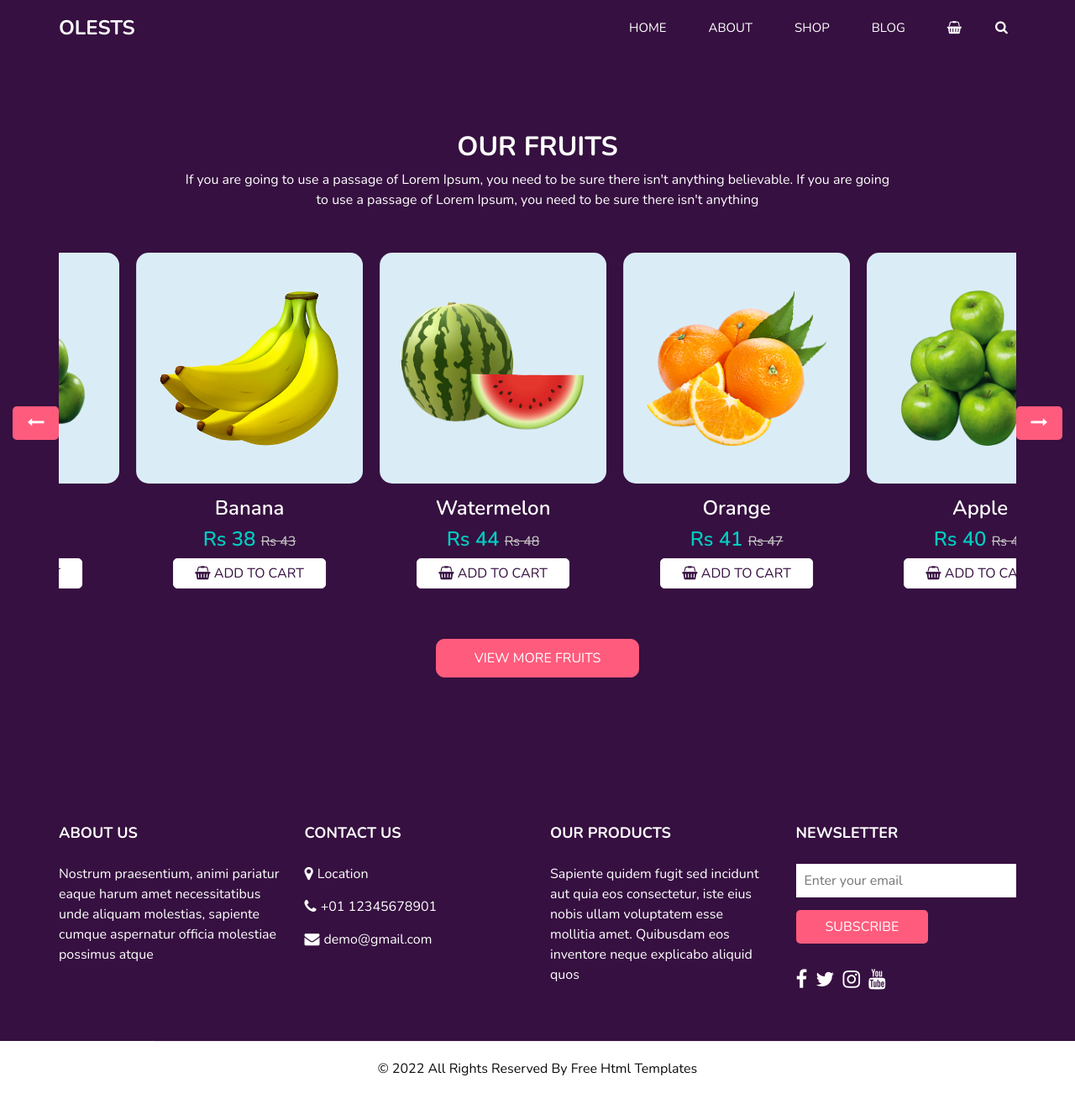
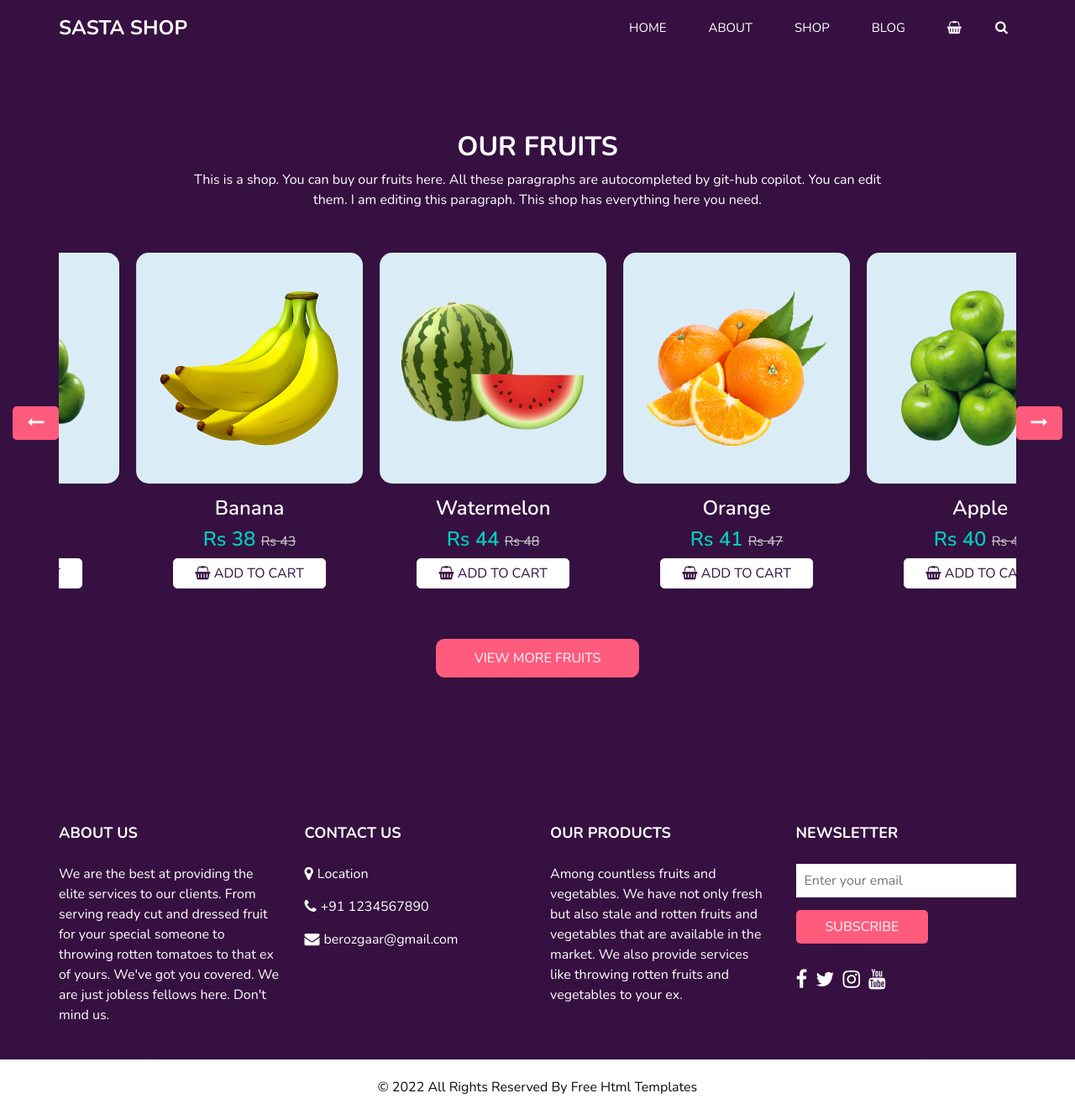
Before and after one commit to DhrubojyotiDey/Frontend, a plain HTML site: page shop/shop.html in a window 1280 px wide. Shown: the whole page at 84% size. Before the commit the page ends 1305 px from the top, so only its background shows below. Drawn offline with nearby package versions, Linux system fonts and the light colour scheme.

Commit message:
Add files via upload

```diff
--- a/shop/shop.html
+++ b/shop/shop.html
@@ -33,7 +33,7 @@
     <header class="header_section">
       <div class="container">
         <nav class="navbar navbar-expand-lg custom_nav-container ">
-          <a class="navbar-brand " href="index.html"> Olests </a>
+          <a class="navbar-brand " href="index.html"> Sasta Shop </a>
 
           <button class="navbar-toggler" type="button" data-toggle="collapse" data-target="#navbarSupportedContent" aria-controls="navbarSupportedContent" aria-expanded="false" aria-label="Toggle navigation">
             <span class=""> </span>
@@ -80,7 +80,7 @@
           Our Fruits
         </h2>
         <p class="col-lg-9 px-0">
-          If you are going to use a passage of Lorem Ipsum, you need to be sure there isn't anything believable. If you are going to use a passage of Lorem Ipsum, you need to be sure there isn't anything
+          This is a shop. You can buy our fruits here. All these paragraphs are autocompleted by git-hub copilot. You can edit them. I am editing this paragraph. This shop has everything here you need.
         </p>
       </div>
       <div class="fruits_owl-carousel owl-carousel owl-theme ">
@@ -197,7 +197,9 @@
               ABOUT US
             </h6>
             <p>
-              Nostrum praesentium, animi pariatur eaque harum amet necessitatibus unde aliquam molestias, sapiente cumque aspernatur officia molestiae possimus atque
+              We are the best at providing the elite services to our clients. From serving ready cut and dressed fruit for your special someone to throwing rotten tomatoes to that ex of yours. We've got you covered.
+              We are just jobless
+              fellows here. Don't mind us.
             </p>
           </div>
           <div class="col-md-6 col-lg-3">
@@ -211,11 +213,11 @@
               </a>
               <a href="">
                 <i class="fa fa-phone" aria-hidden="true"></i>
-                <span>+01 12345678901</span>
+                <span>+91 1234567890</span>
               </a>
               <a href="">
                 <i class="fa fa-envelope" aria-hidden="true"></i>
-                <span> demo@gmail.com</span>
+                <span> berozgaar@gmail.com</span>
               </a>
             </div>
           </div>
@@ -224,7 +226,7 @@
               Our Products
             </h6>
             <p>
-              Sapiente quidem fugit sed incidunt aut quia eos consectetur, iste eius nobis ullam voluptatem esse mollitia amet. Quibusdam eos inventore neque explicabo aliquid quos
+              Among countless fruits and vegetables. We have not only fresh but also stale and rotten fruits and vegetables that are available in the market. We also provide services like throwing rotten fruits and vegetables to your ex.
             </p>
           </div>
           <div class="col-md-6 col-lg-3">
```
